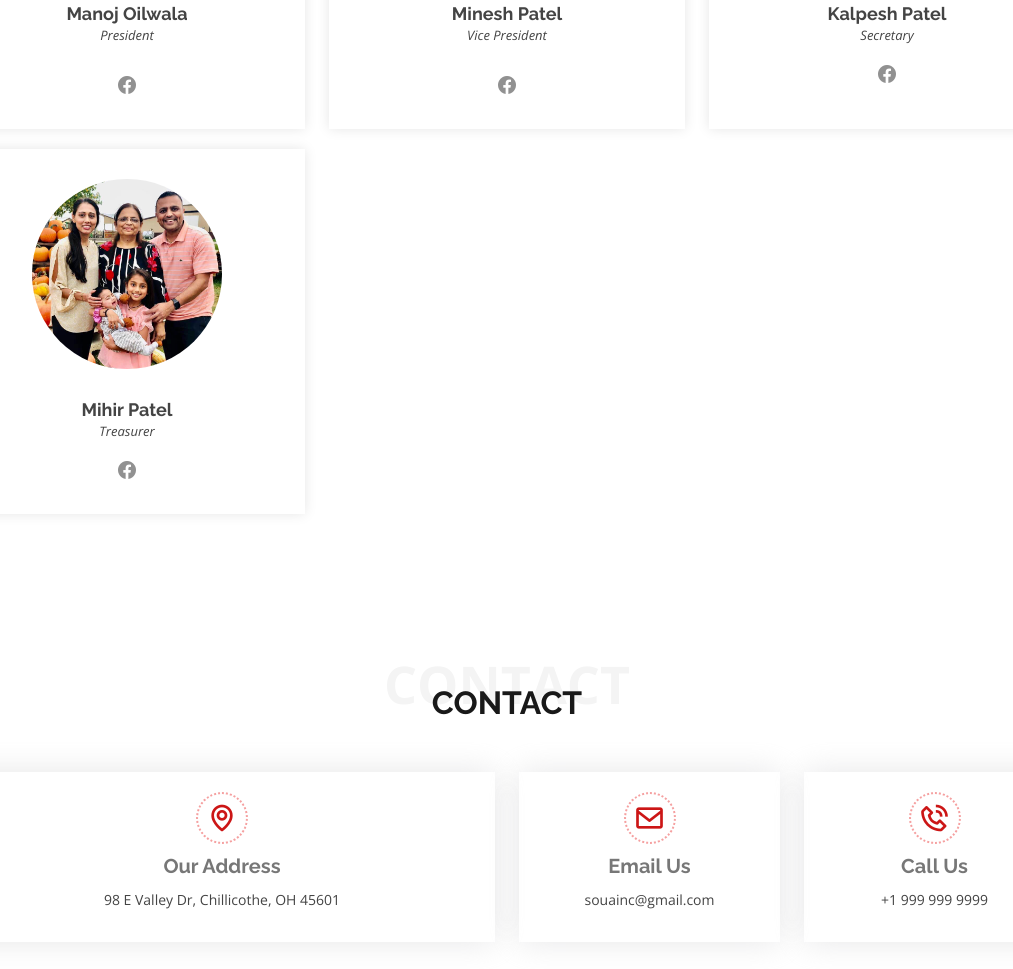
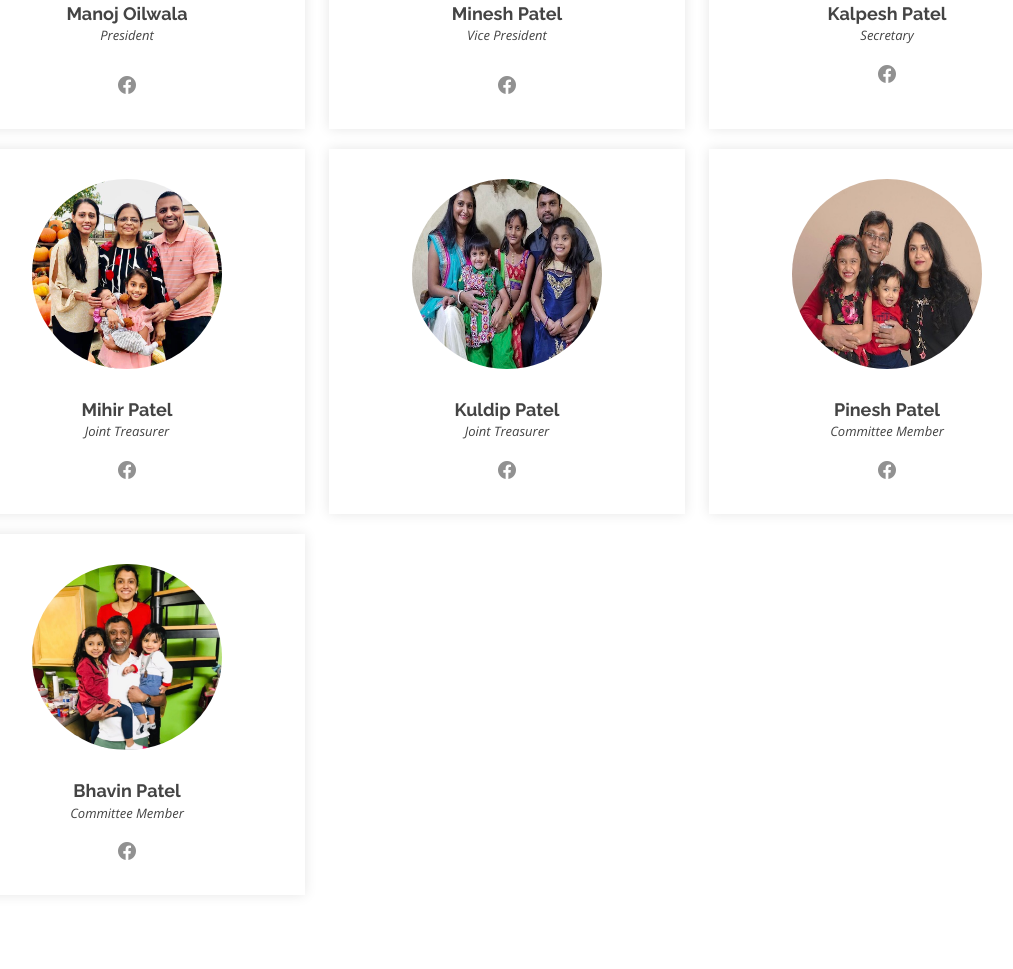
Before and after one commit to South-Ohio/South-Ohio.github.io, a website: page docs/index.html in a window 1280 px wide. Shown: the part 2412-3381 px from the top of the page, without its empty margins (133-1146 px from the left). Drawn offline with nearby package versions, Linux system fonts and the light colour scheme; grey boxes are pictures that could not be loaded.

Commit message:
update index.html

```diff
--- a/docs/index.html
+++ b/docs/index.html
@@ -192,7 +192,37 @@
             <div class="member">
               <img src="assets/img/team/Mihir_Patel.jpeg" alt="">
               <h4>Mihir Patel</h4>
-              <span>Treasurer</span>
+              <span>Joint Treasurer</span>
+              <div class="social">
+                <a href=""><i class="bi bi-facebook"></i></a>
+              </div>
+            </div>
+          </div>
+          <div class="col-lg-4 col-md-6 d-flex align-items-stretch" data-aos="zoom-in">
+            <div class="member">
+              <img src="assets/img/team/Kuldip_Patel.jpg" alt="">
+              <h4>Kuldip Patel</h4>
+              <span>Joint Treasurer</span>
+              <div class="social">
+                <a href=""><i class="bi bi-facebook"></i></a>
+              </div>
+            </div>
+          </div>
+          <div class="col-lg-4 col-md-6 d-flex align-items-stretch" data-aos="zoom-in">
+            <div class="member">
+              <img src="assets/img/team/Sandy_Patel.jpg" alt="">
+              <h4>Pinesh Patel</h4>
+              <span>Committee Member</span>
+              <div class="social">
+                <a href=""><i class="bi bi-facebook"></i></a>
+              </div>
+            </div>
+          </div>
+          <div class="col-lg-4 col-md-6 d-flex align-items-stretch" data-aos="zoom-in">
+            <div class="member">
+              <img src="assets/img/team/Bhavin_Patel.jpeg" alt="">
+              <h4>Bhavin Patel</h4>
+              <span>Committee Member</span>
               <div class="social">
                 <a href=""><i class="bi bi-facebook"></i></a>
               </div>
```
Also changed, not shown: docs/assets/img/team/Bhavin_Patel.jpeg (added), docs/assets/img/team/Kuldip_Patel.jpg (added), docs/assets/img/team/Sandy_Patel.jpg (added).
